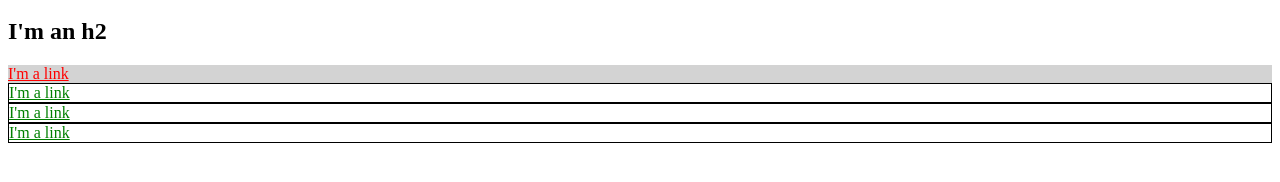
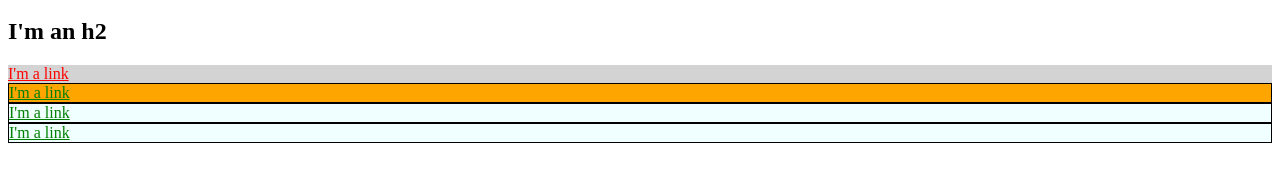
Before and after one commit to greerevins/greerevins.github.io, a plain HTML site: page index.html in a window 1280 px wide. Shown: the part 136-318 px from the top of the page. Drawn offline with Linux system fonts and the light colour scheme.

Commit message:
changed some of the colors around

```diff
--- a/index.html
+++ b/index.html
@@ -20,6 +20,15 @@
     #exec-bio {
       background-color: lightgray;
     }
+
+    .new-color{
+      background-color: azure
+    }
+
+    #second-div{
+      background-color: orange;
+    }
+
   </style>
 </head>
 
@@ -40,13 +49,13 @@
   <div id="exec-bio">
     <a href="http://example.com/">I'm a link</a>
   </div>
-  <div class="bio-box">
+  <div id="second-div" class="bio-box new-color">
     <a href="http://example.com/">I'm a link</a>
   </div>
-  <div class="bio-box">
+  <div class="bio-box new-color">
     <a href="http://example.com/">I'm a link</a>
   </div>
-  <div class="bio-box">
+  <div class="bio-box new-color">
     <a href="http://example.com/">I'm a link</a>
   </div>
 </body>
```
